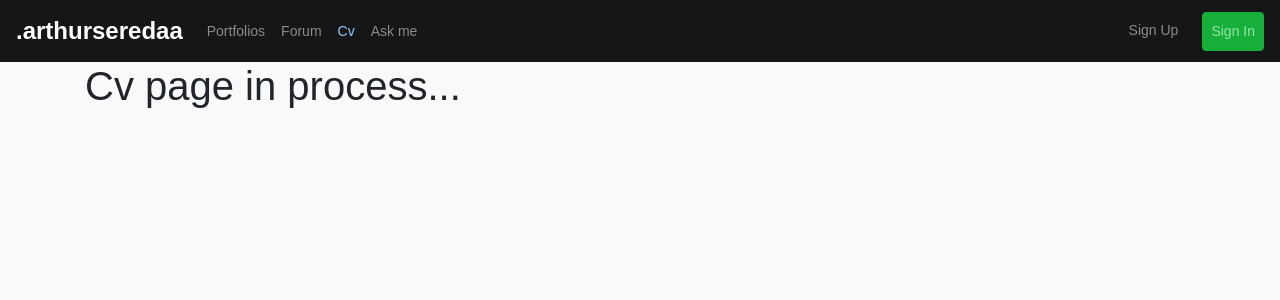
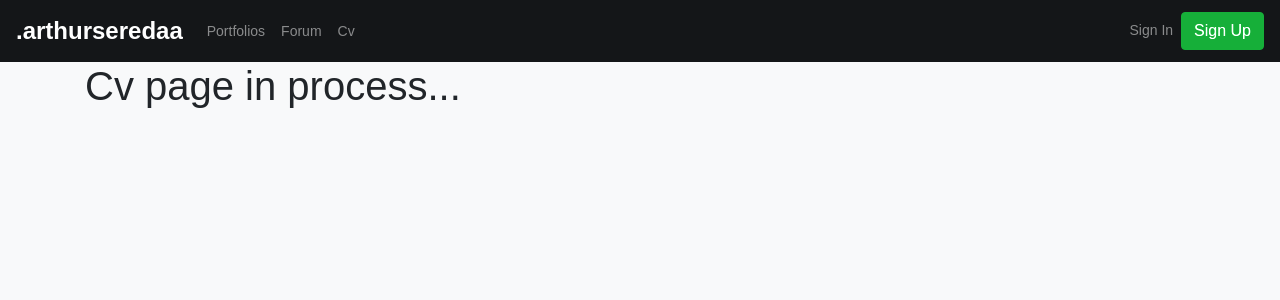
Before and after one commit to arthurseredaa/next-portfolio, a Next.js app: page /cv in a window 1280 px wide. Shown: the top 300 px of the page. Built offline with nearby package versions, Linux system fonts and the light colour scheme.

Commit message:
Improve Navbar component and add AppLink

```diff
--- a/components/shared/Navbar.js
+++ b/components/shared/Navbar.js
@@ -1,81 +1,46 @@
+import { Nav, Navbar } from "react-bootstrap";
 import Link from "next/link";
-import { useRouter } from "next/router";
-import { ButtonGroup } from "react-bootstrap";
-import { Button } from "react-bootstrap";
-import { Nav, Navbar } from "react-bootstrap";
 
-export const AppNavbar = () => {
-  const router = useRouter();
+const AppLink = ({ children, className, href }) => (
+  <Link href={href} passHref>
+    <a className={className}>{children}</a>
+  </Link>
+);
 
-  return (
+export const AppNavbar = () => (
   <div className="navbar-wrapper">
     <Navbar bg="black" expand="lg" className="navbar-dark fj-mw9">
-        <Link href="/" passHref>
-          <Navbar.Brand style={{outline: "none"}} className="navbar-brand mr-3 font-weight-bold">
+      <AppLink href="/" className="navbar-brand mr-3 font-weight-bold">
         .arthurseredaa
-          </Navbar.Brand>
-        </Link>
-        <Navbar.Toggle style={{outline: "none"}} aria-controls="basic-navbar-nav" />
+      </AppLink>
+      <Navbar.Toggle
+        style={{ outline: "none" }}
+        aria-controls="basic-navbar-nav"
+      />
       <Navbar.Collapse id="basic-navbar-nav">
         <Nav className="mr-auto">
-            <Link href={"/portfolios"} passHref>
-              <Nav.Link
-                style={
-                  router.pathname === "/portfolios"
-                    ? { color: "#90CAF9" }
-                    : null
-                }
-              >
+          <AppLink href="/portfolios" className={"nav-link"}>
             Portfolios
-              </Nav.Link>
-            </Link>
-            <Link href={"/forum/categories"} passHref>
-              <Nav.Link
-                style={
-                  router.pathname === "/forum/categories"
-                    ? { color: "#90CAF9" }
-                    : null
-                }
-              >
+          </AppLink>
+          <AppLink href="/forum/categories" className={"nav-link"}>
             Forum
-              </Nav.Link>
-            </Link>
-            <Link href={"/cv"} passHref>
-              <Nav.Link
-                className="nav-link"
-                style={router.pathname === "/cv" ? { color: "#90CAF9" } : null}
-              >
+          </AppLink>
+          <AppLink href="/cv" className={"nav-link"}>
             Cv
-              </Nav.Link>
-            </Link>
-            <Link href={"/ask-me"} passHref>
-              <Nav.Link
-                className="nav-link mr-3"
-                style={
-                  router.pathname === "/ask-me" ? { color: "#90CAF9" } : null
-                }
-              >
-                Ask me
-              </Nav.Link>
-            </Link>
+          </AppLink>
         </Nav>
         <Nav>
-            <Link href={"/register"} passHref>
-              <Nav.Link
-               className="nav-link mr-3"
-                style={router.pathname === "/login" ? { color: "#000" } : null}
+          <AppLink href="/login" className="nav-link">
+            Sign In
+          </AppLink>
+          <AppLink
+            href="/register"
+            className="btn btn-success bright bg-green-2"
           >
             Sign Up
-              </Nav.Link>
-            </Link>
-            <Link href={"/login"} passHref>
-              <Nav.Link className="btn btn-success bright bg-green-2">
-                Sign In
-              </Nav.Link>
-            </Link>
+          </AppLink>
         </Nav>
       </Navbar.Collapse>
     </Navbar>
   </div>
 );
-};
```
Lines whose indentation alone changed are shown as unchanged.
